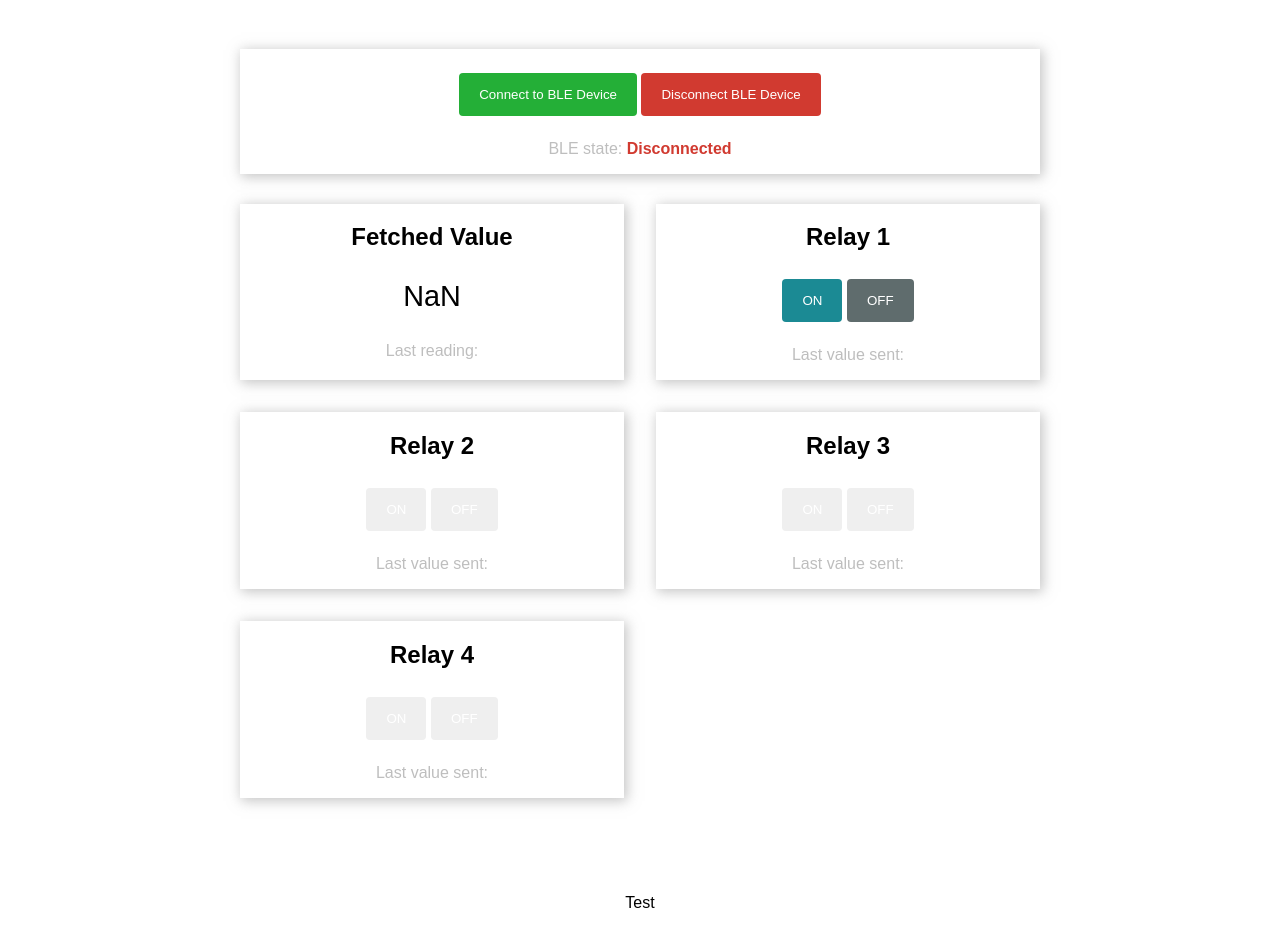
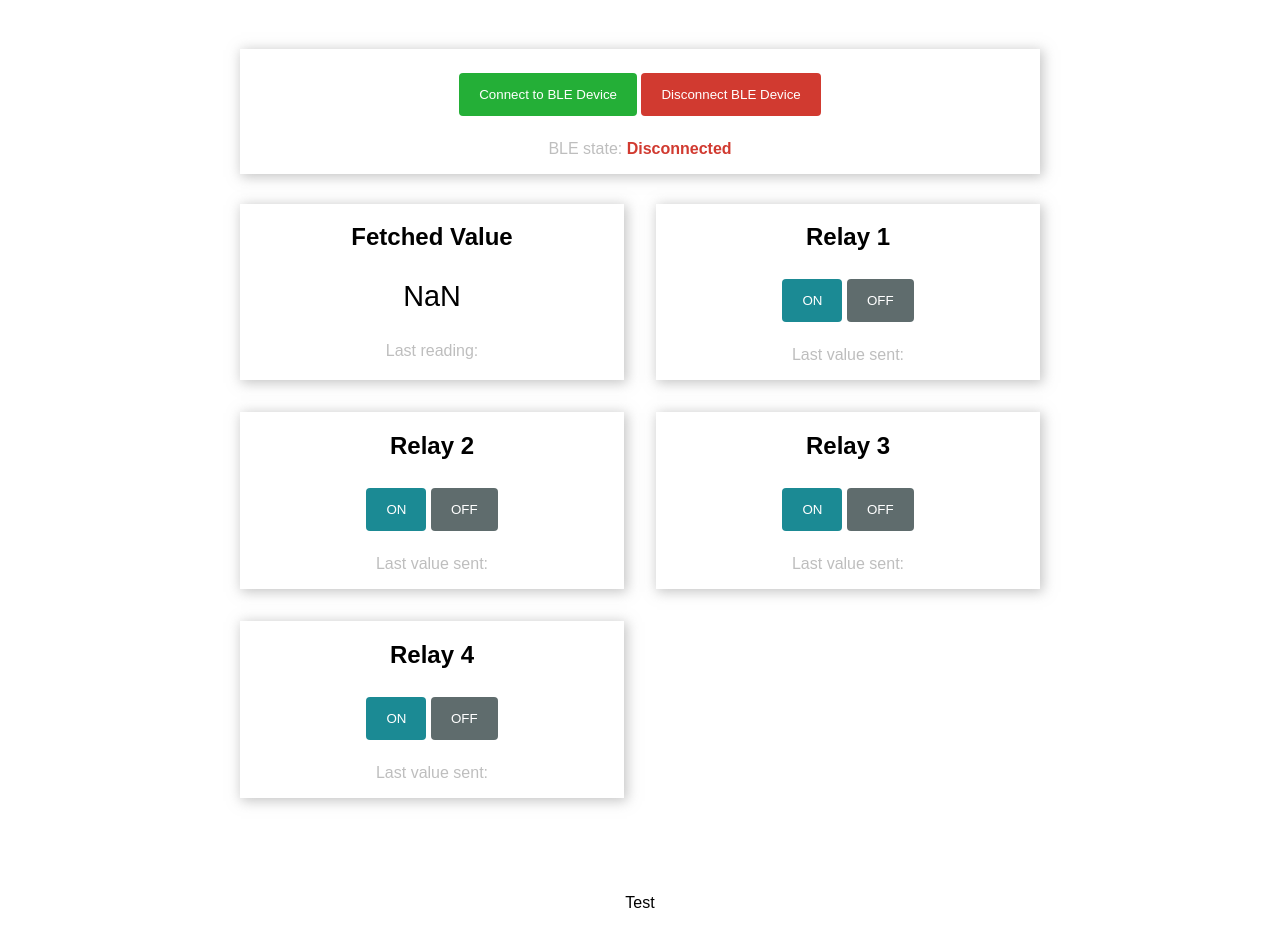
Before and after one commit to monkybyte/xboard-ble-4relay, a plain HTML site: page index.html in a window 1280 px wide. Shown: the part 73-1001 px from the top of the page. Drawn offline with Linux system fonts and the light colour scheme.

Commit message:
Update index.html

```diff
--- a/index.html
+++ b/index.html
@@ -37,22 +37,22 @@
 
             <div class="card">
                 <h2>Relay 2</h2>
-                <button id="on2Button" class="on2Button">ON</button>
-                <button id="off2Button" class="off2Button">OFF</button>
+                <button id="on2Button" class="onButton">ON</button>
+                <button id="off2Button" class="offButton">OFF</button>
                 <p class="gray-label">Last value sent: <span id="value2Sent"></span></p>
             </div>
 
             <div class="card">
                 <h2>Relay 3</h2>
-                <button id="on3Button" class="on3Button">ON</button>
-                <button id="off3Button" class="off3Button">OFF</button>
+                <button id="on3Button" class="onButton">ON</button>
+                <button id="off3Button" class="offButton">OFF</button>
                 <p class="gray-label">Last value sent: <span id="value3Sent"></span></p>
             </div>
 
             <div class="card">
                 <h2>Relay 4</h2>
-                <button id="on4Button" class="on4Button">ON</button>
-                <button id="off4Button" class="off4Button">OFF</button>
+                <button id="on4Button" class="onButton">ON</button>
+                <button id="off4Button" class="offButton">OFF</button>
                 <p class="gray-label">Last value sent: <span id="value4Sent"></span></p>
             </div>
 
```
